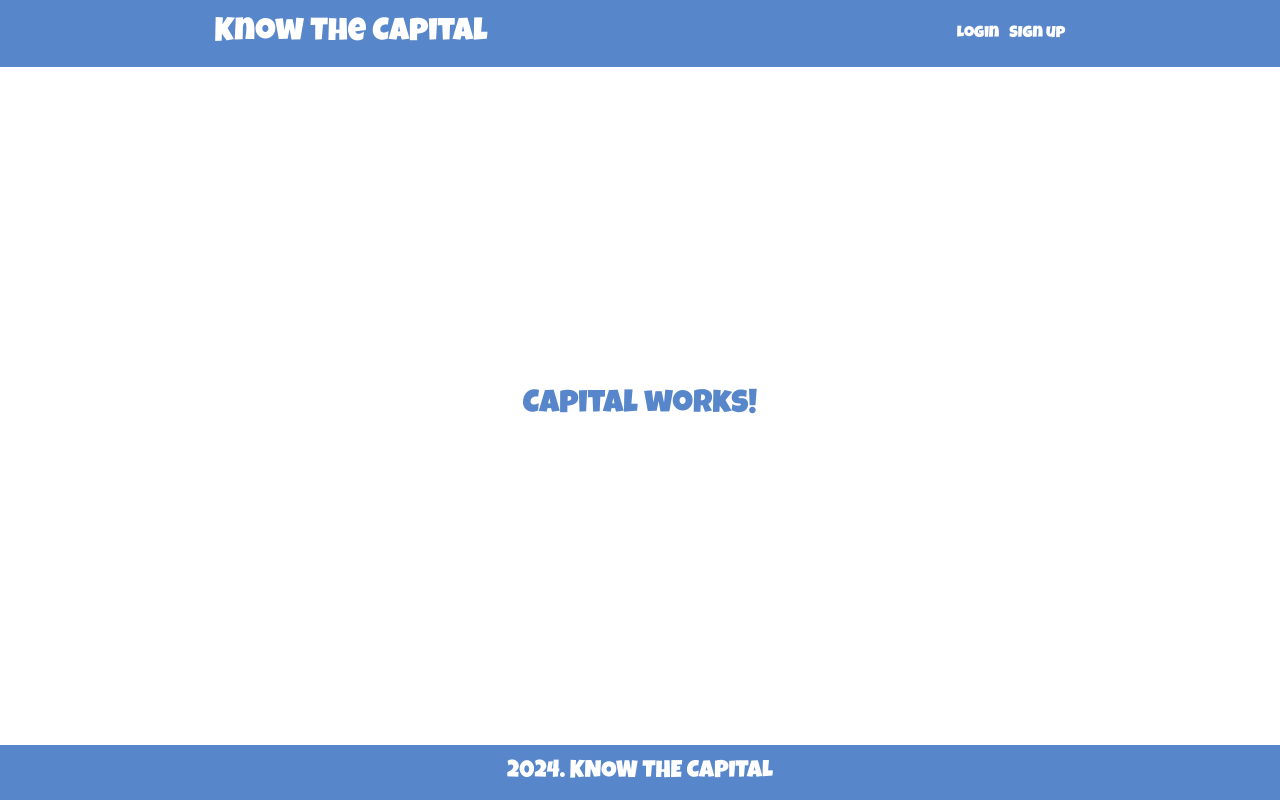
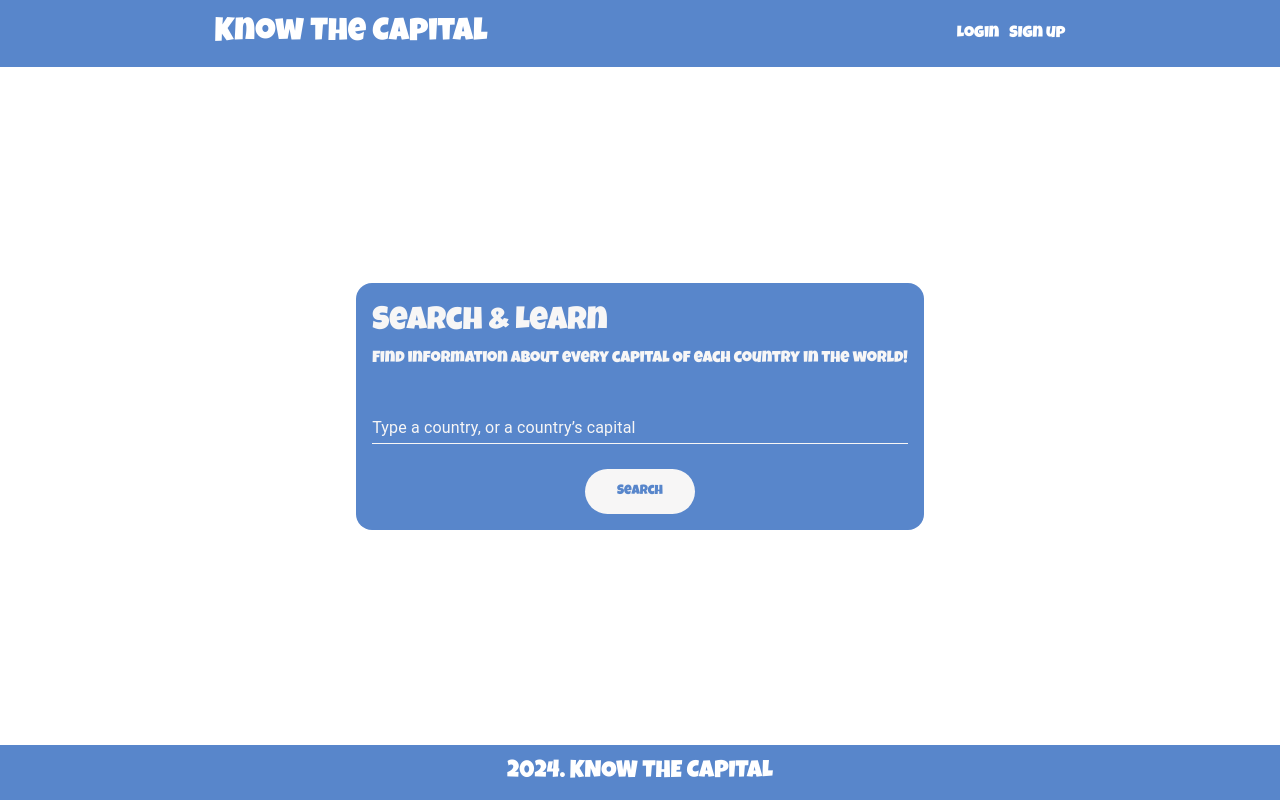
Before and after one commit to AlexNikolov2/Web-Dev-Bootcamp-Udemy, a React (Vite) app in the folder know-your-capital/front/: page /game/learn-mode in a window 1280 px wide. Built offline with nearby package versions, Linux system fonts and the light colour scheme.

Commit message:
3 - adding conditioal check

```diff
--- a/know-your-capital/front/src/pages/game/LearnMode/LearnMode.jsx
+++ b/know-your-capital/front/src/pages/game/LearnMode/LearnMode.jsx
@@ -1,7 +1,8 @@
 import { Capital } from "./Capital/Capital";
+import { SearchTab } from "./SearchTab/SearchTab";
 
 export function LearnMode() {
-    return (
-        <Capital />
-    )
+  let isSearched = false;
+
+  return isSearched ? <Capital /> : <SearchTab />;
 }
```
